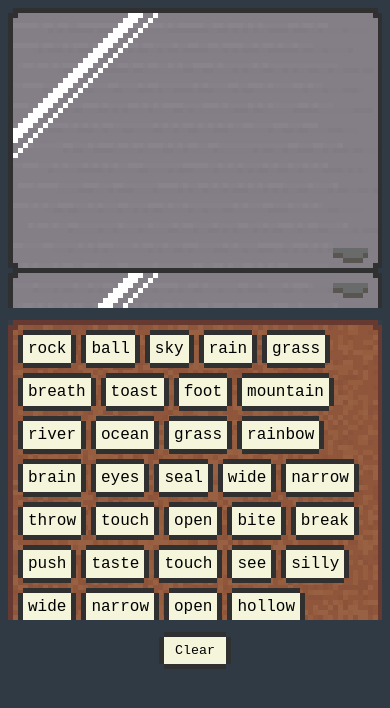
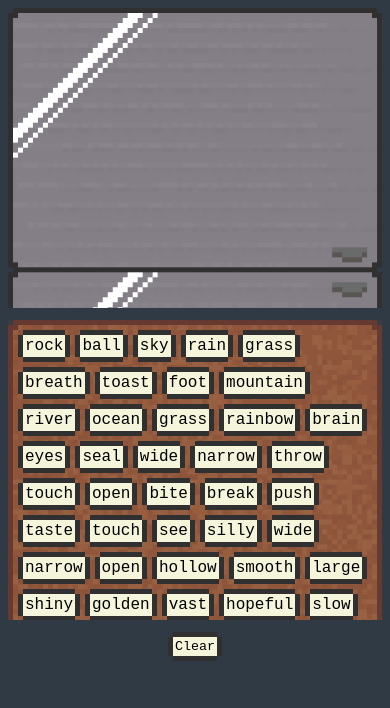
Before and after one commit to estivalbloom/fridge-magnet, a Vue app: page / in a window 390 px wide. Shown: the top 708 px of the page. Built offline with nearby package versions, Linux system fonts and the light colour scheme.

Commit message:
Fixes image scaling on mobile, adjusts magnet size

```diff
--- a/src/App.vue
+++ b/src/App.vue
@@ -175,6 +175,7 @@
 	padding: 10px;
 	gap: 5px;
 	row-gap: 5px;
+	background-size: cover;
 	@media screen and (max-width: 777px) {
 		height: 300px;
 	}
@@ -189,11 +190,12 @@
 }
 
 .magnet {
+	padding: 2px;
 	background-color: beige;
-	margin: 5px;
 	border: 5px solid #0000;
-	border-image: url('./border-img.png') 5 fill / 5px /  5px;
+	border-image: url('./border-img.png') 5 fill / 5px;
 	font-family:'Courier New', Courier, monospace;
+	background-clip: padding-box;
 }
 
 #controls {
```
